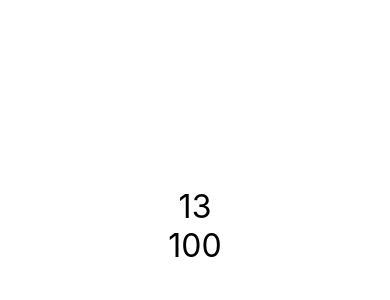
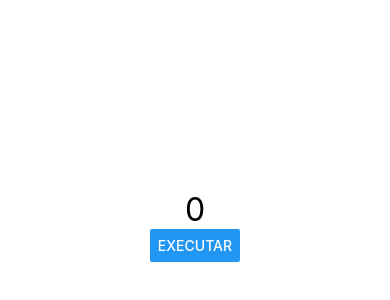
Before and after one commit to Railson25/react-native-exercicios, a React Native app in the folder exercicios/: screen / in a window 390 px wide. Shown: the part 196-496 px from the top of the page. Built offline with nearby package versions, Linux system fonts and the light colour scheme.

Commit message:
Comunicação Indireta

```diff
--- a/exercicios/src/App.js
+++ b/exercicios/src/App.js
@@ -8,13 +8,15 @@
 // import Frag from './components/Frag'
 // import Botao from './components/Botao'
 // import Contador from './components/Contador'
-import Pai from './components/direta/Pai'
+// import Pai from './components/direta/Pai'
+import Pai from './components/indireta/Pai'
 
 
 export default () => (
     <View style={style.App}>
         <Pai />
         {/* <Botao />
+        <Pai />
         <Contador inicial={100} passo={13} />
         <Contador />
         <Frag principal="Cadastro" secundario="Tela de cadastro" />
--- /dev/null
+++ b/exercicios/src/components/indireta/Filho.js
@@ -0,0 +1,18 @@
+import React from 'react'
+import {  Button } from 'react-native'
+
+
+export default props => {
+
+    function gerarNumero(min, max) {
+        const fator = max - min + 1
+        return parseInt(Math.random() * fator) + min
+    }
+
+    return (
+            <Button title="Executar" onPress={function() {
+                const n = gerarNumero(props.min, props.max)
+                props.funcao(n, 'O valor é: ')
+            }} />
+    )
+}
--- /dev/null
+++ b/exercicios/src/components/indireta/Pai.js
@@ -0,0 +1,25 @@
+import React, { useState } from 'react'
+import Filho from './Filho'
+import { Text } from 'react-native'
+
+import Style from '../estilo'
+
+export default props => {
+
+    const [texto, setTexto] = useState('')
+    const [num, setNum] = useState(0)
+
+    function exibirValor(numero, texto) {
+       setNum(numero)
+       setTexto(texto)
+    }
+
+    return (
+        <>
+            <Text style={Style.font}>
+               {texto}{num}
+            </Text>
+            <Filho min={1} max={60} funcao={exibirValor} />
+        </>
+    )
+}
```
